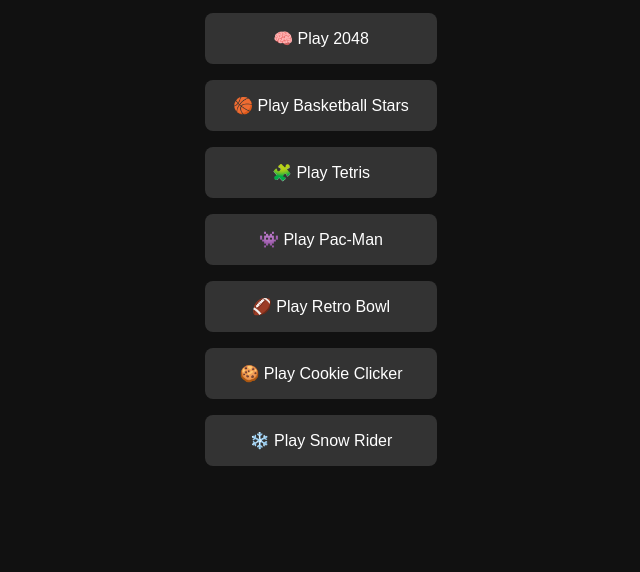
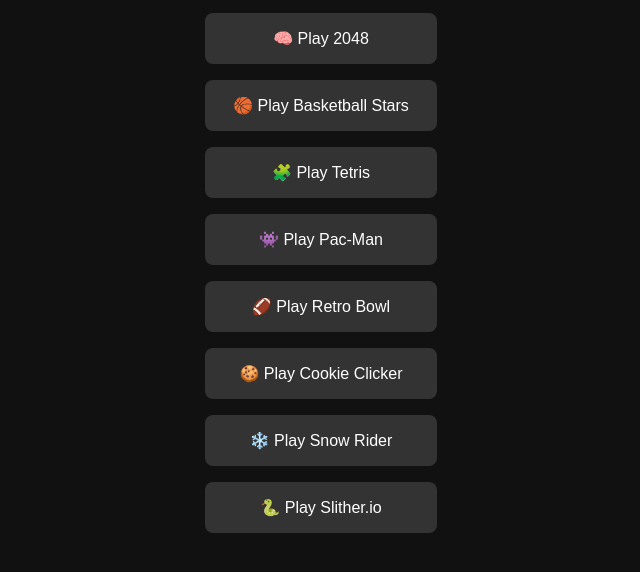
Before and after one commit to Alphaedmund/Game-Hub, a plain HTML site: page index.html in a window 1280 px wide. Shown: the part 144-716 px from the top of the page, without its empty margins (319-959 px from the left). Drawn offline with Linux system fonts and the light colour scheme.

Commit message:
Update index.html

```diff
--- a/index.html
+++ b/index.html
@@ -37,6 +37,8 @@
   <a class="game-link" href="games/retro-bowl/index.html">🏈 Play Retro Bowl</a>
   <a class="game-link" href="games/cookie-clicker/index.html">🍪 Play Cookie Clicker</a>
   <a class="game-link" href="games/snowrider/index.html">❄️ Play Snow Rider</a>
+  <a class="game-link" href="games/slither/index.html">🐍 Play Slither.io</a>
+
 
 
 
```
